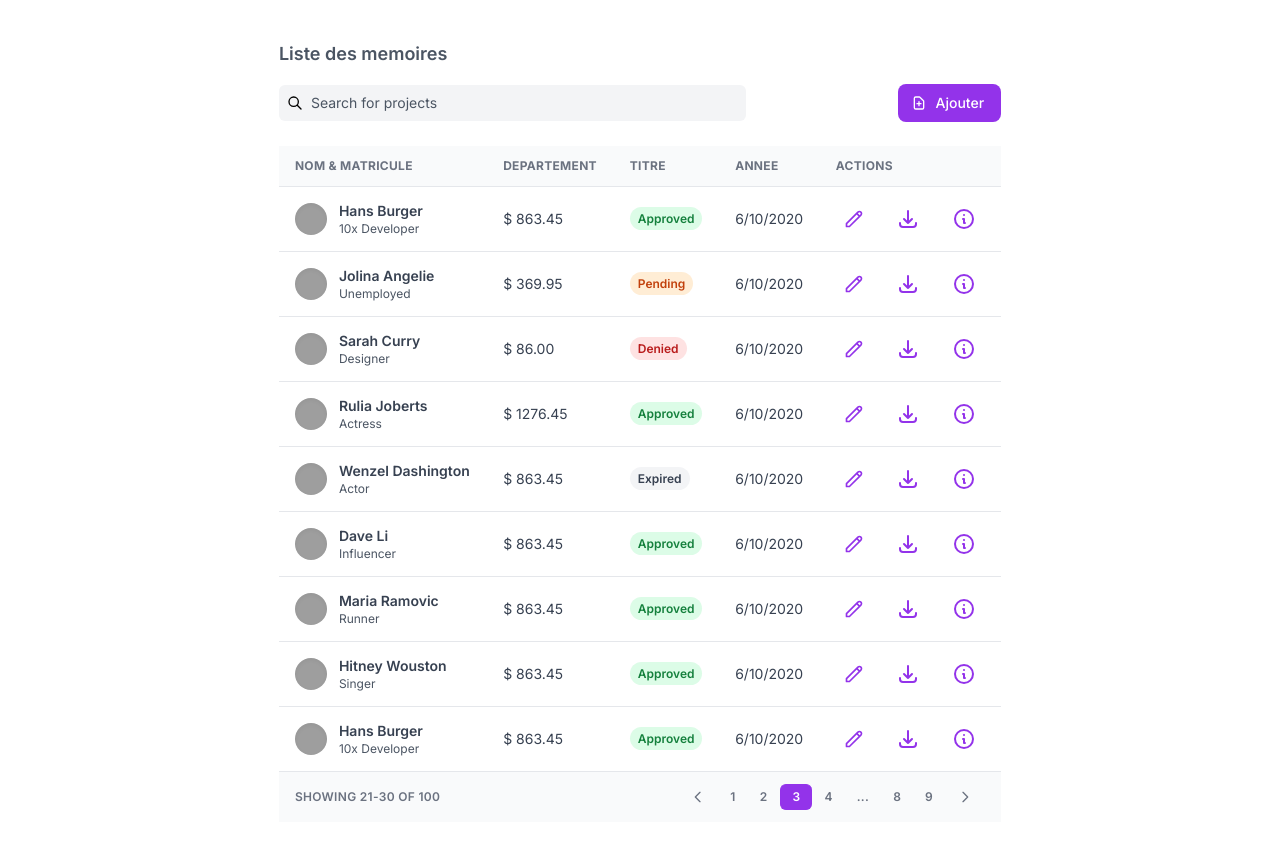
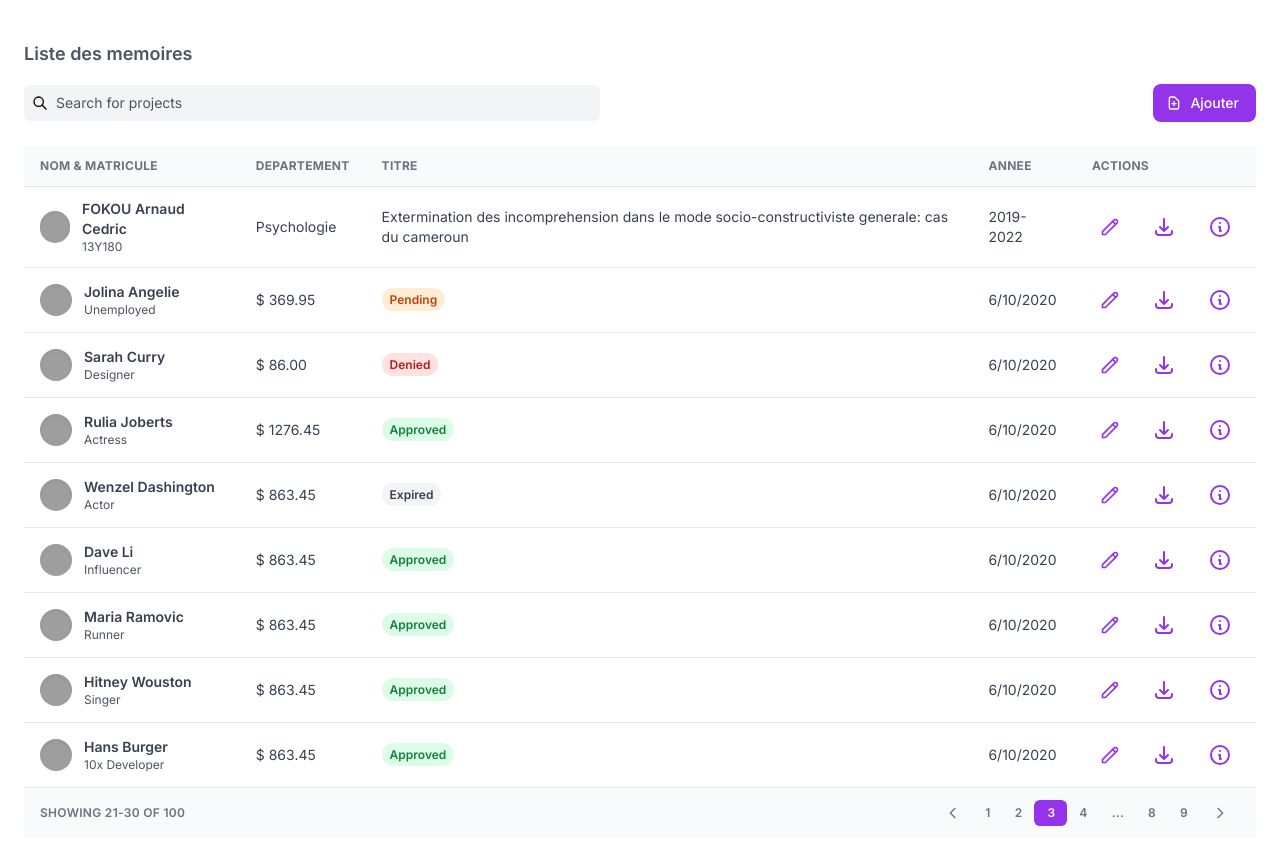
Before and after one commit to fokouarnaud/manage-file-nextjs, a Next.js app: page / in a window 1280 px wide. Shown: the top 864 px of the page. Built offline with nearby package versions, Linux system fonts and the light colour scheme; grey boxes are pictures that could not be loaded.

Commit message:
Update TableSection.js

```diff
--- a/components/TableSection.js
+++ b/components/TableSection.js
@@ -12,7 +12,7 @@ const TableSection = () => {
                 <div>
                     <div className="flex justify-between mb-6">
 
-                        <div className="flex justify-center items-center flex-1 lg:mr-32">
+                        <div className="flex justify-start items-center flex-1 ">
                             <div
                                 className="relative w-full max-w-xl mr-6 focus-within:text-purple-500"
                             >
@@ -80,25 +80,23 @@ const TableSection = () => {
                                                 ></div>
                                             </div>
                                             <div>
-                                                <p className="font-semibold">Hans Burger</p>
+                                                <p className="font-semibold">FOKOU Arnaud Cedric</p>
                                                 <p className="text-xs text-gray-600 dark:text-gray-400">
-                                                    10x Developer
+                                                    13Y180
                                                 </p>
                                             </div>
                                         </div>
                                     </td>
                                     <td className="px-4 py-3 text-sm">
-                                        $ 863.45
-                                    </td>
-                                    <td className="px-4 py-3 text-xs">
-                                        <span
-                                            className="px-2 py-1 font-semibold leading-tight text-green-700 bg-green-100 rounded-full dark:bg-green-700 dark:text-green-100"
-                                        >
-                                            Approved
-                                        </span>
+                                        Psychologie
                                     </td>
                                     <td className="px-4 py-3 text-sm">
-                                        6/10/2020
+
+                                           Extermination des incomprehension dans le mode socio-constructiviste generale: cas du cameroun
+
+                                    </td>
+                                    <td className="px-4 py-3 text-sm">
+                                        2019-2022
                                     </td>
                                     <td className="px-4 py-3">
                                         <div className="flex items-center space-x-4 text-sm">
```
